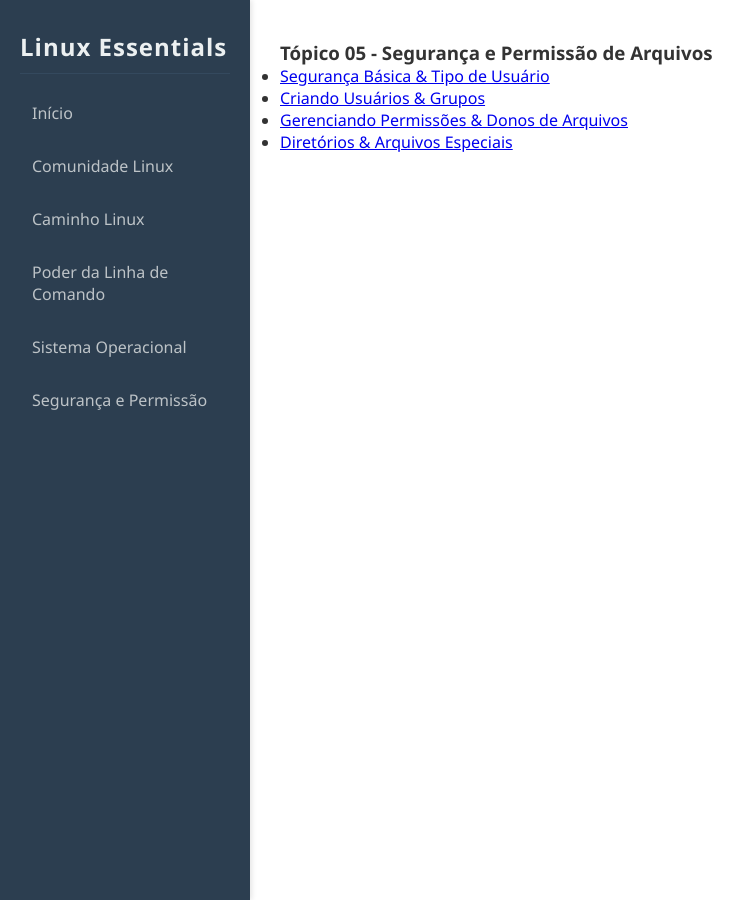
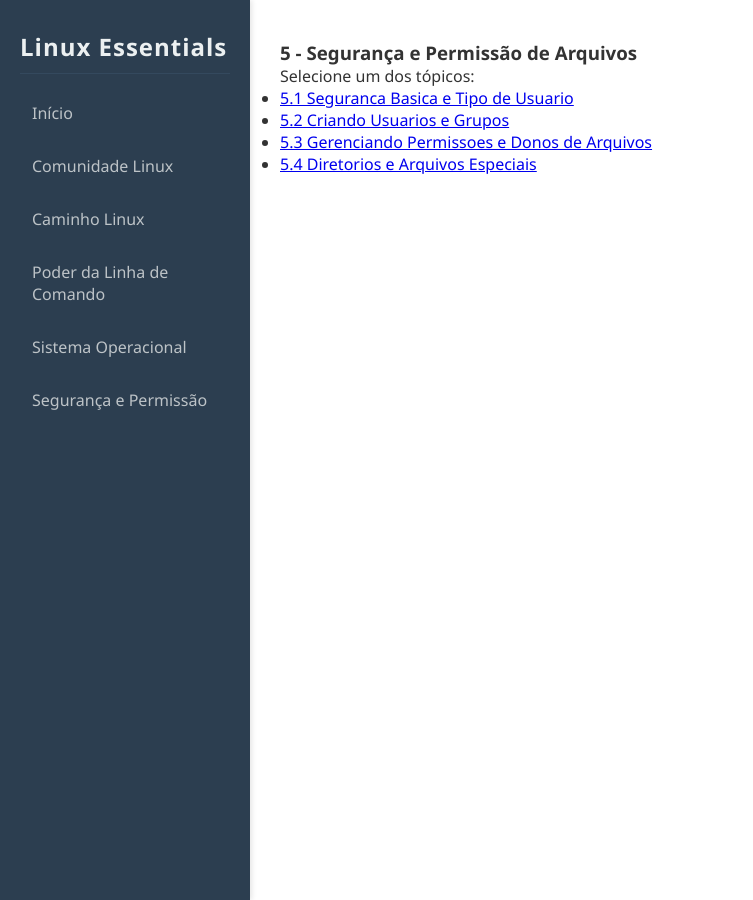
Before and after one commit to jocelinoFG017/linux-essentials, a Jekyll site: the page built from 01-book-lpi/Topico-05-Seguranca-e-Permissao-de-Arquivos/index.md, in a window 1280 px wide and 900 px high. Shown: the whole window, without its empty margins (0-753 px from the left). Built offline with Jekyll 4.4.1, drawn with Linux system fonts in a browser that asks for light colours.

Commit message:
fix: atualiza links quebrados em index geral de cada topico

```diff
--- a/01-book-lpi/Topico-05-Seguranca-e-Permissao-de-Arquivos/index.md
+++ b/01-book-lpi/Topico-05-Seguranca-e-Permissao-de-Arquivos/index.md
@@ -3,8 +3,11 @@
 title: Segurança e Permissão de Arquivosx
 ---
 
-### Tópico 05 - Segurança e Permissão de Arquivos
-- [Segurança Básica & Tipo de Usuário](./01-book-lpi/Topico%2005%20-%20Segurança%20e%20Permissão%20de%20Arquivos/5.1%20-%20SegurançaBásica&TipoDeUsuário.md)
-- [Criando Usuários & Grupos](./01-book-lpi/Topico%2005%20-%20Segurança%20e%20Permissão%20de%20Arquivos/5.2%20-%20CriandoUsuários&Grupos.md)
-- [Gerenciando Permissões & Donos de Arquivos](./01-book-lpi/Topico%2005%20-%20Segurança%20e%20Permissão%20de%20Arquivos/5.3%20-%20GerenciandoPermissões&DonosDeArquivos.md)
-- [Diretórios & Arquivos Especiais](./01-book-lpi/Topico%2005%20-%20Segurança%20e%20Permissão%20de%20Arquivos/5.4%20-%20Diretórios&ArquivosEspeciais.md)
+### 5 - Segurança e Permissão de Arquivos
+
+Selecione um dos tópicos:
+
+- [5.1 Seguranca Basica e Tipo de Usuario](/linux-essentials/01-book-lpi/Topico-05-Seguranca-e-Permissao-de-Arquivos/5.1-SegurancaBasicaAndTipoDeUsuario)
+- [5.2 Criando Usuarios e Grupos](/linux-essentials/01-book-lpi/Topico-05-Seguranca-e-Permissao-de-Arquivos/5.2-CriandoUsuariosAndGrupos)
+- [5.3 Gerenciando Permissoes e Donos de Arquivos](/linux-essentials/01-book-lpi/Topico-05-Seguranca-e-Permissao-de-Arquivos/5.3-GerenciandoPermissoesAndDonosDeArquivos)
+- [5.4 Diretorios e Arquivos Especiais](/linux-essentials/01-book-lpi/Topico-05-Seguranca-e-Permissao-de-Arquivos/5.4-DiretoriosAndArquivosEspeciais)
```
Also changed, not shown: 01-book-lpi/Topico-01-Comunidade-Linux/index.md (+5 -5 lines), 01-book-lpi/Topico-02-Caminho-Linux/index.md (+5 -5 lines), 01-book-lpi/Topico-03-Poder-da-Linha-de-Comando/index.md (+7 -4 lines), 01-book-lpi/Topico-04-Sistema-Operacional-Linux/index.md (+8 -5 lines).
